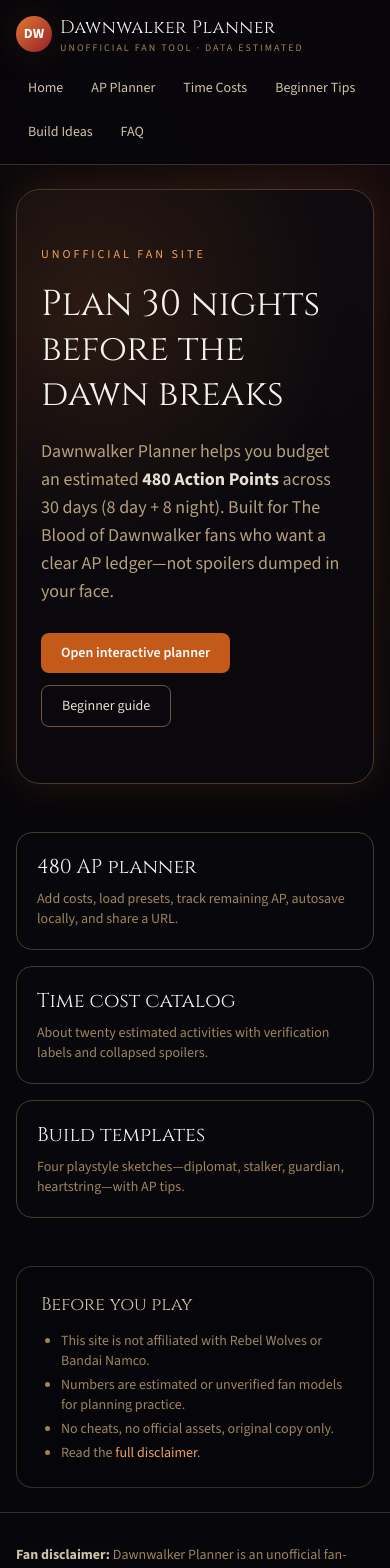
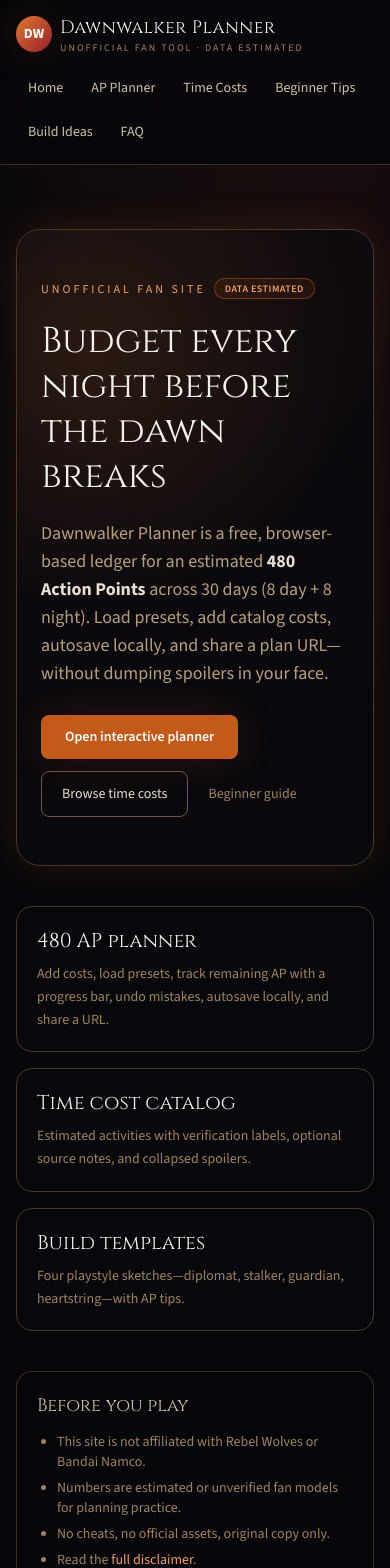
Before and after one commit to tumingguang-svg/dawnwalkerplanner, a Next.js app: page / in a window 390 px wide. Shown: the top 1568 px of the page. Built offline with nearby package versions, Linux system fonts and the light colour scheme; no server answers.

Commit message:
Home: clearer value prop, CTA hierarchy, estimated badge, JSON-LD

```diff
--- a/src/app/page.tsx
+++ b/src/app/page.tsx
@@ -1,35 +1,88 @@
 import Link from "next/link";
 import { AP_CONFIG } from "@/data/apConfig";
 
+const siteUrl =
+  process.env.NEXT_PUBLIC_SITE_URL ?? "https://dawnwalkerplanner.org";
+
+const jsonLd = {
+  "@context": "https://schema.org",
+  "@graph": [
+    {
+      "@type": "WebSite",
+      name: "Dawnwalker Planner",
+      url: siteUrl,
+      description:
+        "Unofficial Blood of Dawnwalker fan planner for a 30-day / 480 AP campaign budget.",
+      inLanguage: "en-US",
+    },
+    {
+      "@type": "SoftwareApplication",
+      name: "Dawnwalker Planner",
+      applicationCategory: "GameApplication",
+      operatingSystem: "Web",
+      url: `${siteUrl}/planner`,
+      description:
+        "Unofficial fan tool to budget estimated Action Points across a 30-day Blood of Dawnwalker campaign. Not affiliated with Rebel Wolves or Bandai Namco.",
+      offers: {
+        "@type": "Offer",
+        price: "0",
+        priceCurrency: "USD",
+      },
+      author: {
+        "@type": "Organization",
+        name: "Dawnwalker Planner (unofficial fan project)",
+      },
+    },
+  ],
+};
+
 export default function HomePage() {
   return (
-    <div className="space-y-12">
-      <section className="relative overflow-hidden rounded-3xl border border-dusk-800 bg-night-900/60 px-6 py-14 shadow-glow md:px-12">
+    <div className="space-y-10 sm:space-y-12">
+      <script
+        type="application/ld+json"
+        dangerouslySetInnerHTML={{ __html: JSON.stringify(jsonLd) }}
+      />
+
+      <section className="relative overflow-hidden rounded-3xl border border-dusk-800 bg-night-900/60 px-6 py-12 shadow-glow md:px-12 md:py-14">
         <div className="absolute inset-0 bg-[radial-gradient(circle_at_20%_20%,rgba(224,120,48,0.15),transparent_45%)]" />
         <div className="relative max-w-2xl space-y-5">
-          <p className="text-xs uppercase tracking-[0.25em] text-ember-400">
-            Unofficial fan site
-          </p>
+          <div className="flex flex-wrap items-center gap-2">
+            <p className="text-xs uppercase tracking-[0.25em] text-ember-400">
+              Unofficial fan site
+            </p>
+            <span className="rounded-full border border-ember-600/50 bg-ember-600/10 px-2.5 py-0.5 text-[10px] font-semibold uppercase tracking-wider text-ember-400">
+              Data estimated
+            </span>
+          </div>
           <h1 className="font-display text-4xl leading-tight text-dusk-50 md:text-5xl">
-            Plan 30 nights before the dawn breaks
+            Budget every night before the dawn breaks
           </h1>
           <p className="text-lg text-dusk-300">
-            Dawnwalker Planner helps you budget an estimated{" "}
-            <strong className="text-dusk-100">{AP_CONFIG.totalAp} Action Points</strong>{" "}
+            Dawnwalker Planner is a free, browser-based ledger for an estimated{" "}
+            <strong className="text-dusk-100">
+              {AP_CONFIG.totalAp} Action Points
+            </strong>{" "}
             across {AP_CONFIG.totalDays} days ({AP_CONFIG.dayAp} day +{" "}
-            {AP_CONFIG.nightAp} night). Built for The Blood of Dawnwalker fans who
-            want a clear AP ledger—not spoilers dumped in your face.
+            {AP_CONFIG.nightAp} night). Load presets, add catalog costs, autosave
+            locally, and share a plan URL—without dumping spoilers in your face.
           </p>
-          <div className="flex flex-wrap gap-3 pt-2">
+          <div className="flex flex-wrap items-center gap-3 pt-2">
             <Link
               href="/planner"
-              className="rounded-lg bg-ember-600 px-5 py-2.5 text-sm font-semibold text-white hover:bg-ember-500"
+              className="inline-flex min-h-11 items-center justify-center rounded-lg bg-ember-600 px-6 py-3 text-sm font-semibold text-white shadow-glow hover:bg-ember-500"
             >
               Open interactive planner
             </Link>
             <Link
+              href="/time-costs"
+              className="inline-flex min-h-11 items-center justify-center rounded-lg border border-dusk-600 px-5 py-3 text-sm font-medium text-dusk-100 hover:border-ember-500"
+            >
+              Browse time costs
+            </Link>
+            <Link
               href="/beginner"
-              className="rounded-lg border border-dusk-600 px-5 py-2.5 text-sm text-dusk-100 hover:border-ember-500"
+              className="inline-flex min-h-11 items-center justify-center px-2 py-3 text-sm text-dusk-400 underline-offset-4 hover:text-ember-400 hover:underline"
             >
               Beginner guide
             </Link>
@@ -37,17 +90,17 @@ export default function HomePage() {
         </div>
       </section>
 
-      <section className="grid gap-4 md:grid-cols-3">
+      <section className="grid gap-4 sm:grid-cols-2 md:grid-cols-3">
         {[
           {
             href: "/planner",
             title: "480 AP planner",
-            body: "Add costs, load presets, track remaining AP, autosave locally, and share a URL.",
+            body: "Add costs, load presets, track remaining AP with a progress bar, undo mistakes, autosave locally, and share a URL.",
           },
           {
             href: "/time-costs",
             title: "Time cost catalog",
-            body: "About twenty estimated activities with verification labels and collapsed spoilers.",
+            body: "Estimated activities with verification labels, optional source notes, and collapsed spoilers.",
           },
           {
             href: "/builds",
@@ -58,19 +111,26 @@ export default function HomePage() {
           <Link
             key={card.href}
             href={card.href}
-            className="rounded-2xl border border-dusk-800 bg-night-900/40 p-5 hover:border-ember-500/50 transition-colors"
+            className="card-surface group rounded-2xl p-5 transition-colors hover:border-ember-500/50"
           >
-            <h2 className="font-display text-xl text-dusk-50">{card.title}</h2>
-            <p className="mt-2 text-sm text-dusk-400">{card.body}</p>
+            <h2 className="font-display text-xl text-dusk-50 group-hover:text-ember-400 transition-colors">
+              {card.title}
+            </h2>
+            <p className="mt-2 text-sm leading-relaxed text-dusk-400">
+              {card.body}
+            </p>
           </Link>
         ))}
       </section>
 
-      <section className="rounded-2xl border border-dusk-800/80 bg-night-950/50 p-6 text-sm text-dusk-400">
+      <section className="rounded-2xl border border-dusk-800/80 bg-night-950/50 p-5 sm:p-6 text-sm text-dusk-400">
         <h2 className="font-display text-lg text-dusk-200">Before you play</h2>
-        <ul className="mt-3 list-disc space-y-1 pl-5">
+        <ul className="mt-3 list-disc space-y-1.5 pl-5">
           <li>This site is not affiliated with Rebel Wolves or Bandai Namco.</li>
-          <li>Numbers are estimated or unverified fan models for planning practice.</li>
+          <li>
+            Numbers are estimated or unverified fan models for planning
+            practice.
+          </li>
           <li>No cheats, no official assets, original copy only.</li>
           <li>
             Read the{" "}
```
